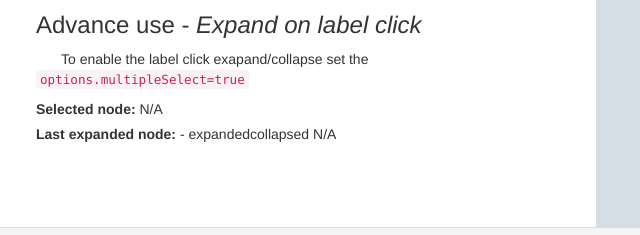
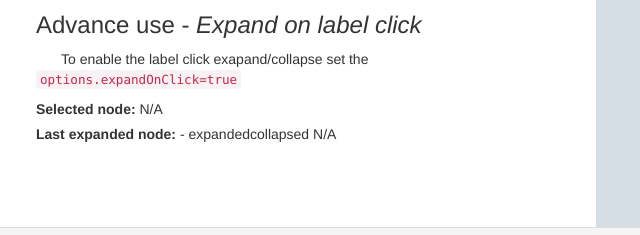
Before and after one commit to AlexSuleap/AlexSuleap.github.io, a plain HTML site: page index.html in a window 1280 px wide. Shown: the part 3513-3748 px from the top of the page, 629-1269 px from the left. Drawn offline with Linux system fonts and the light colour scheme; some packages are replaced by stand-ins of ours; files that its build step writes are made by us from their sources; a script that the page names is missing.

```diff
--- a/index.html
+++ b/index.html
@@ -357,7 +357,7 @@
                             Advance use - <i>Expand on label click</i>
                         </h3>
                         <p class="text-idented">
-                            To enable the label click exapand/collapse set the <code>options.multipleSelect=true</code>
+                            To enable the label click exapand/collapse set the <code>options.expandOnClick=true</code>
                         </p>
                         <div>
                             <label>Selected node: </label>
```
